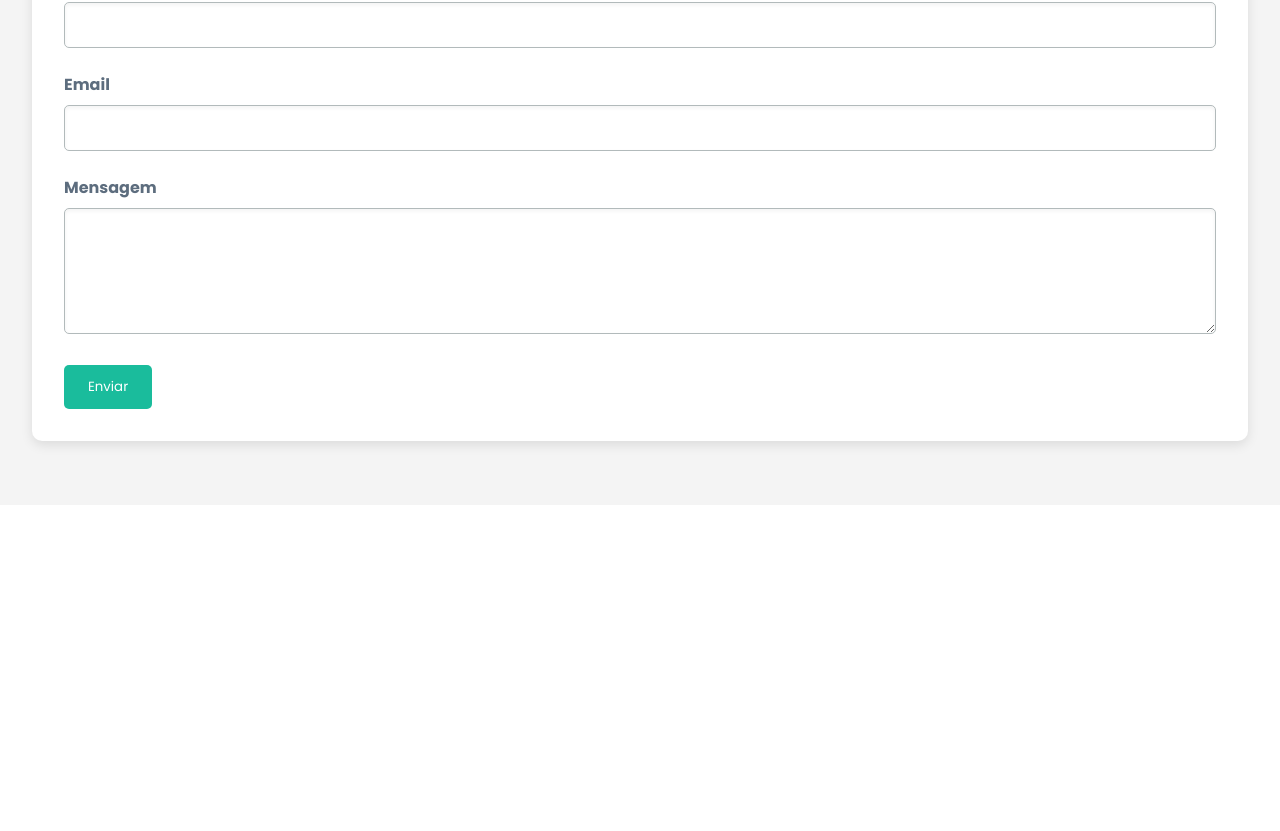
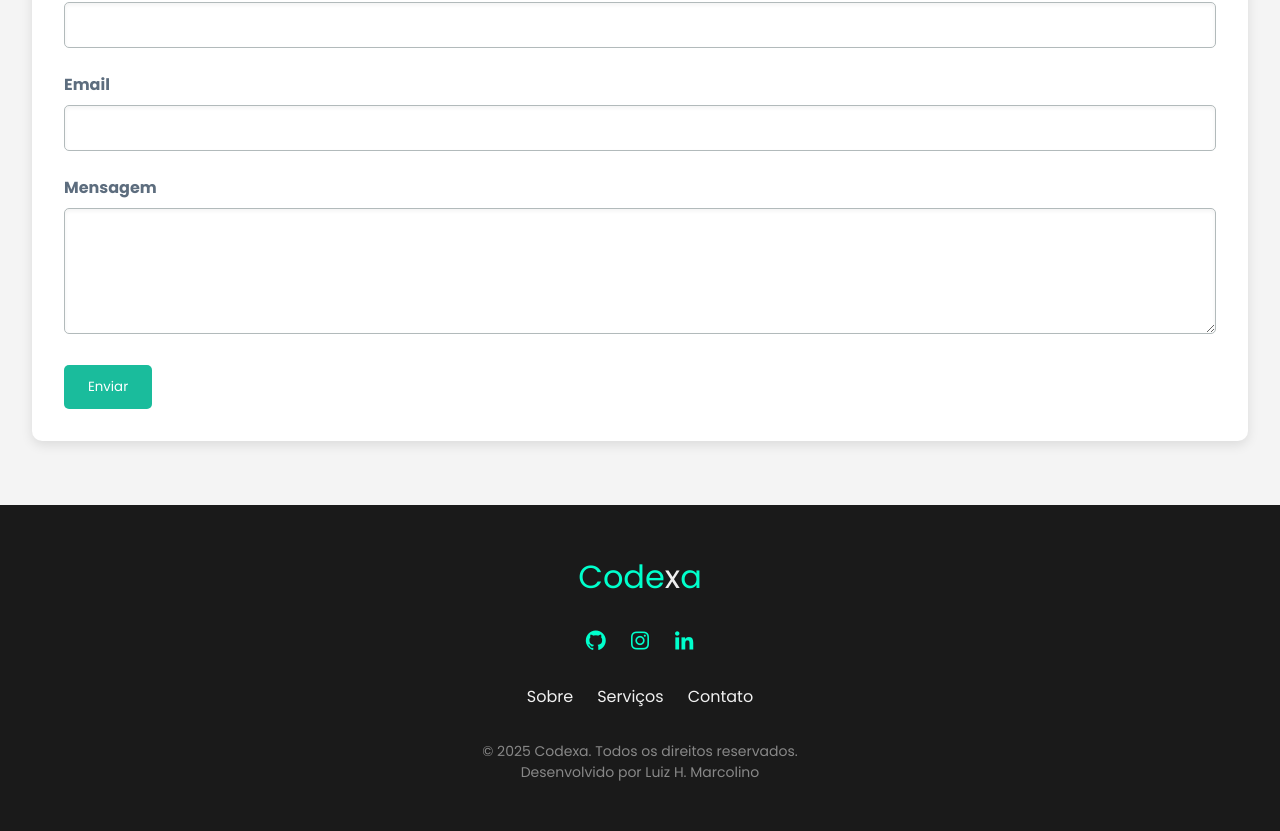
Before and after one commit to devluizmarcolino/Codexa, a plain HTML site: page index.html in a window 1280 px wide. Shown: the part 3919-4750 px from the top of the page. Before the commit the page ends 4424 px from the top, so only its background shows below. Drawn offline with nearby package versions, Linux system fonts and the light colour scheme.

Commit message:
feat: footer concluído & projeto concluído

```diff
--- a/index.html
+++ b/index.html
@@ -37,7 +37,7 @@
         </div>
         <nav>
             <ul class="nav-links">
-               <li><a href="#"><i class='bx bxl-github'></i></a></li>
+               <li><a href="https://github.com/devluizmarcolino"><i class='bx bxl-github'></i></a></li>
             </ul>
         </nav>
     </div>
@@ -210,6 +210,29 @@
 </section>
 </main>
 
+<footer class="footer">
+    <div class="container">
+        <div class="footer-content">
+            <div class="footer-logo">
+                <a href="#">Code<span>x</span>a</a>
+            </div>
+            <div class="footer-social">
+                <a href="https://github.com/devluizmarcolino"><i class='bx bxl-github'></i></a>
+                <a href="https://instagram.com/luizmarcoliino"><i class='bx bxl-instagram'></i></a>
+                <a href="https://www.linkedin.com/in/luizhenriquemarcolino/"><i class='bx bxl-linkedin'></i></a>
+            </div>
+            <div class="footer-links">
+                <a href="#home">Sobre</a>
+                <a href="#services">Serviços</a>
+                <a href="#contact">Contato</a>
+            </div>
+        </div>
+        <div class="footer-bottom">
+            <p>&copy; 2025 Codexa. Todos os direitos reservados. <br> Desenvolvido por Luiz H. Marcolino</p>
+        </div>
+    </div>
+</footer>
+
 
     <script src="./src/js/app.js"></script>
     <script src="https://unpkg.com/scrollreveal"></script>
--- a/src/css/global.css
+++ b/src/css/global.css
@@ -44,6 +44,10 @@
   bottom: 0;
   left: 0;
   background-image: radial-gradient(circle 500px at 50% 200px, var(--green-dark-rgba), transparent);
+}
+
+html {
+  scroll-behavior: smooth;
 }
 
 @media (max-width: 768px) {
@@ -656,3 +660,77 @@ nav a i {
         padding: 0.5rem 1rem;
     }
 }
+
+.footer {
+    background-color: #1a1a1a;
+    color: #f0f0f0;
+    padding: 2rem 0;
+    text-align: center;
+}
+
+.footer .container {
+    display: flex;
+    flex-direction: column;
+    align-items: center;
+}
+
+.footer-content {
+    display: flex;
+    flex-direction: column;
+    align-items: center;
+    gap: 1.5rem;
+}
+
+.footer-logo a {
+    font-size: 2rem;
+    color: #00ffcc;
+    text-decoration: none;
+}
+
+.footer-logo a span {
+    color: #f0f0f0;
+}
+
+.footer-social a {
+    font-size: 1.5rem;
+    color: #00ffcc;
+    margin: 0 0.5rem;
+    transition: color 0.3s;
+}
+
+.footer-social a:hover {
+    color: #00e6b8;
+}
+
+.footer-links {
+    display: flex;
+    gap: 1.5rem;
+}
+
+.footer-links a {
+    color: #f0f0f0;
+    text-decoration: none;
+    transition: color 0.3s;
+}
+
+.footer-links a:hover {
+    color: #00ffcc;
+}
+
+.footer-bottom {
+    margin-top: 2rem;
+    font-size: 0.875rem;
+    color: #888;
+}
+
+@media (max-width: 768px) {
+    .footer-content {
+        flex-direction: column;
+        align-items: center;
+    }
+
+    .footer-links {
+        flex-direction: column;
+        gap: 1rem;
+    }
+}
```
